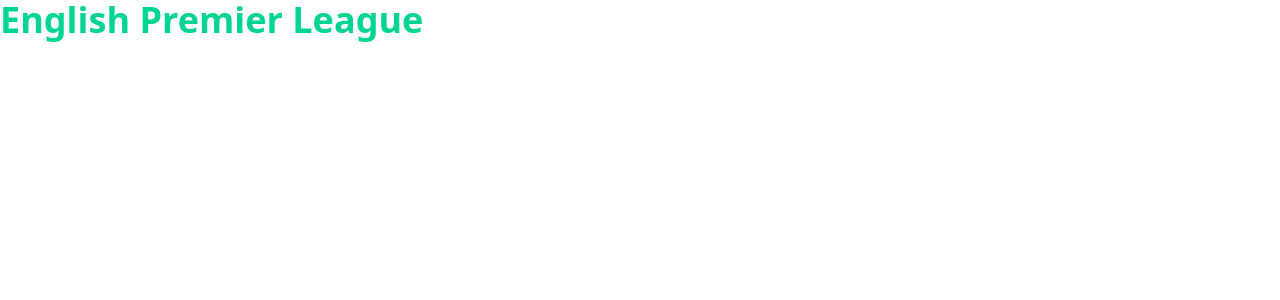
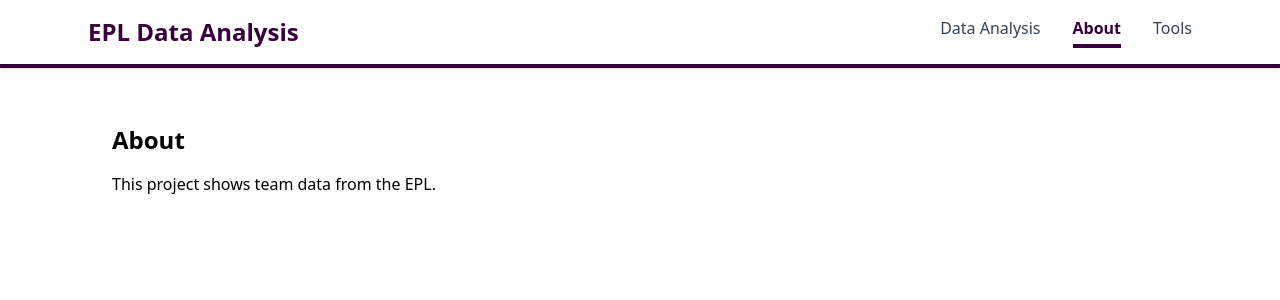
Before and after one commit to NicholasCloud4/English-Premier-League-Data-Analysis, a React (Vite) app: page /about in a window 1280 px wide. Shown: the top 300 px of the page. Built offline with nearby package versions, Linux system fonts and the light colour scheme.

Commit message:
Created Navbar component and also Pages so user can understand more about the project.

```diff
--- a/package.json
+++ b/package.json
@@ -13,6 +13,7 @@
     "@tailwindcss/vite": "^4.1.18",
     "react": "^19.2.0",
     "react-dom": "^19.2.0",
+    "react-router-dom": "^7.13.0",
     "tailwindcss": "^4.1.18"
   },
   "devDependencies": {
--- a/src/App.jsx
+++ b/src/App.jsx
@@ -1,11 +1,23 @@
+import { BrowserRouter as Router, Routes, Route } from "react-router-dom";
+import Navbar from "./components/Navbar";
+import Analysis from "./pages/Analysis";
+import About from "./pages/About";
+import Tools from "./pages/Tools";
 
 function App() {
 
   return (
     <>
-      <h1 className="text-4xl font-bold text-emerald-400">
-        English Premier League
-      </h1>
+      <Router>
+        <Navbar />
+        <main className="max-w-6xl mx-auto px-6 py-8">
+          <Routes>
+            <Route path="/" element={<Analysis />} />
+            <Route path="/about" element={<About />} />
+            <Route path="/tools" element={<Tools />} />
+          </Routes>
+        </main>
+      </Router>
     </>
   )
 }
--- /dev/null
+++ b/src/components/Navbar.jsx
@@ -0,0 +1,52 @@
+import { NavLink } from "react-router-dom";
+
+export default function Navbar() {
+    return (
+        <nav className="bg-white shadow-sm border-b-4 border-[#38003c]">
+            <div className="max-w-6xl mx-auto px-6 py-4 flex justify-between items-center">
+                {/* Logo / Project Name */}
+                <div className="flex items-center gap-3">
+                    <span className="text-2xl font-bold text-[#38003c]">
+                        EPL Data Analysis
+                    </span>
+                </div>
+
+                {/* Links */}
+                <div className="flex gap-8">
+                    <NavLink
+                        to="/"
+                        className={({ isActive }) =>
+                            isActive
+                                ? "text-[#38003c] font-bold border-b-4 border-[#38003c] pb-1 transition-all duration-200"
+                                : "text-gray-700 hover:text-[#38003c] transition-colors duration-200 font-medium"
+                        }
+                    >
+                        Data Analysis
+                    </NavLink>
+
+                    <NavLink
+                        to="/about"
+                        className={({ isActive }) =>
+                            isActive
+                                ? "text-[#38003c] font-bold border-b-4 border-[#38003c] pb-1 transition-all duration-200"
+                                : "text-gray-700 hover:text-[#38003c] transition-colors duration-200 font-medium"
+                        }
+                    >
+                        About
+                    </NavLink>
+
+                    <NavLink
+                        to="/tools"
+                        className={({ isActive }) =>
+                            isActive
+                                ? "text-[#38003c] font-bold border-b-4 border-[#38003c] pb-1 transition-all duration-200"
+                                : "text-gray-700 hover:text-[#38003c] transition-colors duration-200 font-medium"
+                        }
+                    >
+                        Tools
+                    </NavLink>
+                </div>
+            </div>
+        </nav>
+    );
+}
--- /dev/null
+++ b/src/pages/About.jsx
@@ -0,0 +1,10 @@
+import React from 'react'
+
+export default function About() {
+    return (
+        <div className="p-6">
+            <h1 className="text-2xl font-bold mb-4">About</h1>
+            <p>This project shows team data from the EPL.</p>
+        </div>
+    );
+}
--- /dev/null
+++ b/src/pages/Analysis.jsx
@@ -0,0 +1,10 @@
+import React from 'react'
+
+export default function Analysis() {
+    return (
+        <div className="p-6">
+            <h1 className="text-2xl font-bold mb-4">Data Analysis</h1>
+            <p>This project shows team data from the EPL.</p>
+        </div>
+    )
+}
--- /dev/null
+++ b/src/pages/Tools.jsx
@@ -0,0 +1,10 @@
+import React from 'react'
+
+export default function Tools() {
+    return (
+        <div className="p-6">
+            <h1 className="text-2xl font-bold mb-4">Tools</h1>
+            <p>These are the tools that were used to create this project.</p>
+        </div>
+    )
+}
```
Also changed, not shown: 1 other file (tests, documents, lock files or other folders).
